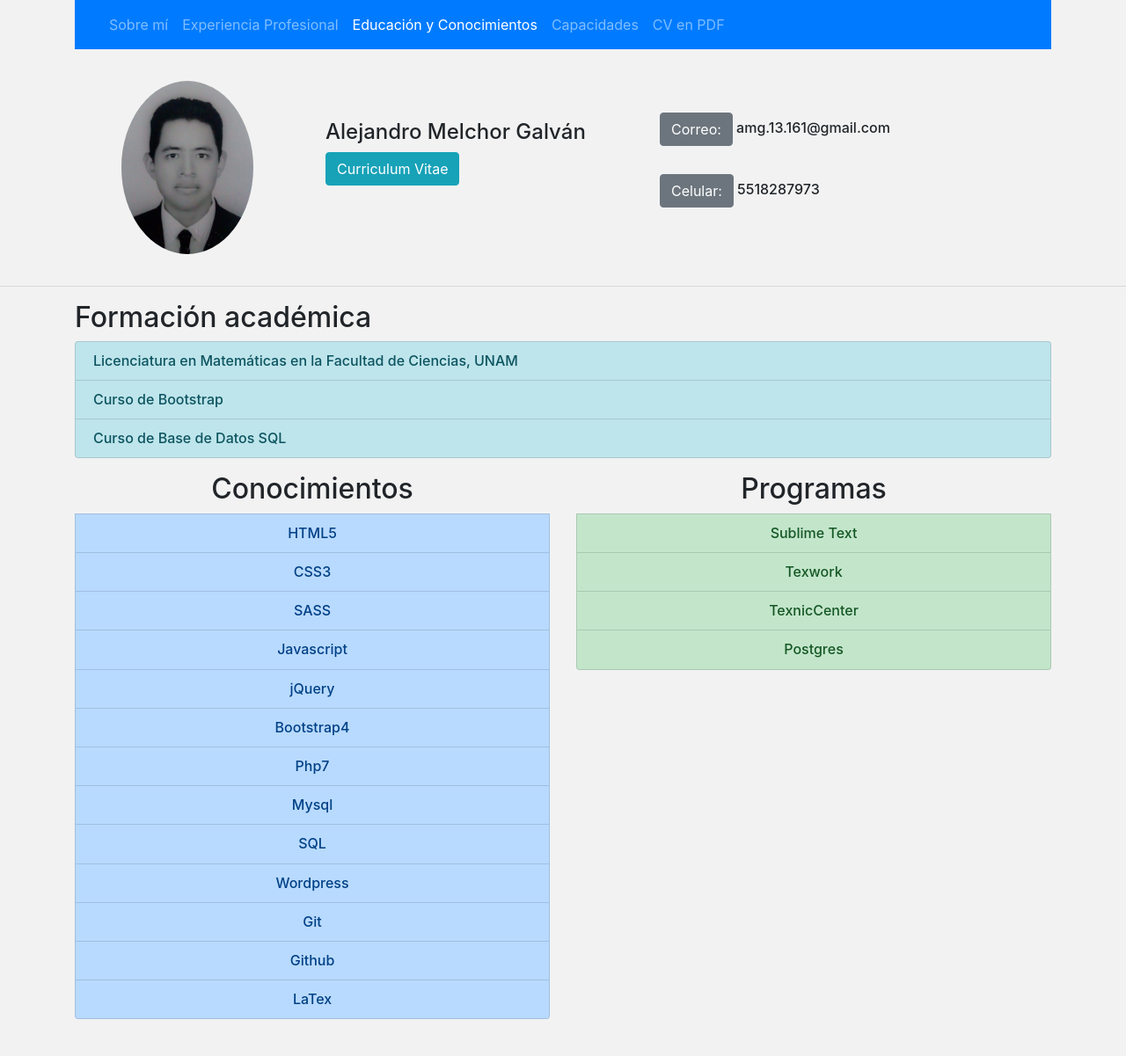
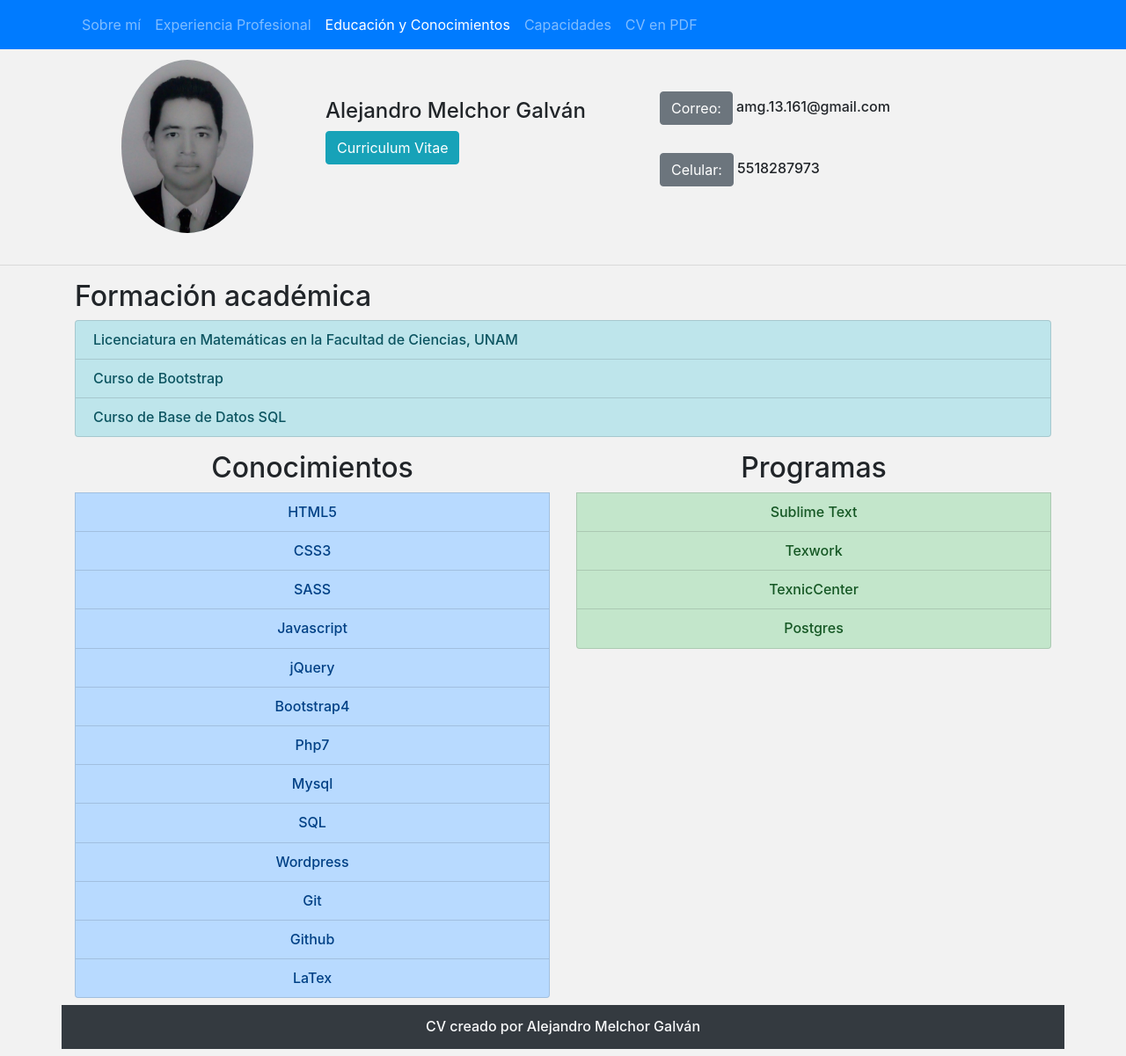
Before and after one commit to amgmat/cv-amg, a plain HTML site: page educacion.html in a window 1280 px wide. Shown: the whole page at 88% size. Before the commit the page ends 1159 px from the top, so only its background shows below. Drawn offline with Linux system fonts and the light colour scheme.

Commit message:
prototipo2

```diff
--- /dev/null
+++ b/css/_footer.sass
@@ -0,0 +1,6 @@
+footer
+	.container
+		p
+			text-align: center
+			margin: 10px
+			padding: 5px
--- a/css/estilos.sass
+++ b/css/estilos.sass
@@ -9,4 +9,6 @@ body
 
 @import main
 
+@import footer
+
 @import mediaqueries
--- a/educacion.html
+++ b/educacion.html
@@ -11,7 +11,7 @@
 	<header>
 		<div class="container">
 
-			<nav class="navbar navbar-expand-lg navbar-dark bg-primary">
+			<nav class="navbar fixed-top navbar-expand-lg navbar-dark bg-primary">
 				<div class="container">
 					<button class="navbar-toggler" type="button" data-toggle="collapse" data-target="#menu" aria-expanded="false" aria-label="Alternar Menu">
 					<span class="navbar-toggler-icon"></span>
@@ -31,7 +31,7 @@
 				</div>
 			</nav>
 
-			<div class="row pt-3">
+			<div class="row pt-5">
 				<div class="foto col-sm-12 col-md-3">
 						<img src="img/fotot.jpg" width="150px" alt="">
 					</div>
@@ -107,12 +107,20 @@
 
     	</div>
 
-
+	</section>
 
 	</section>
 
+	<footer>
+		<div class="container py-2">
+			<div class="row">
+				<div class="col-md-12 bg-dark">
+				<p class="h6 text-light">CV creado por Alejandro Melchor Galván</p>
+			</div>
+			</div>
+		</div>
 
-	</section>
+	</footer>
 
 	<script src="js/jquery.min.js"></script>
 	<script src="js/popper.min.js"></script>
```
Also changed, not shown: capacidades.html (+13 -2 lines), cv-descargable.html (+13 -2 lines), experiencia.html (+13 -2 lines), index.html (+13 -2 lines), css/estilos.css, 1 other file.
